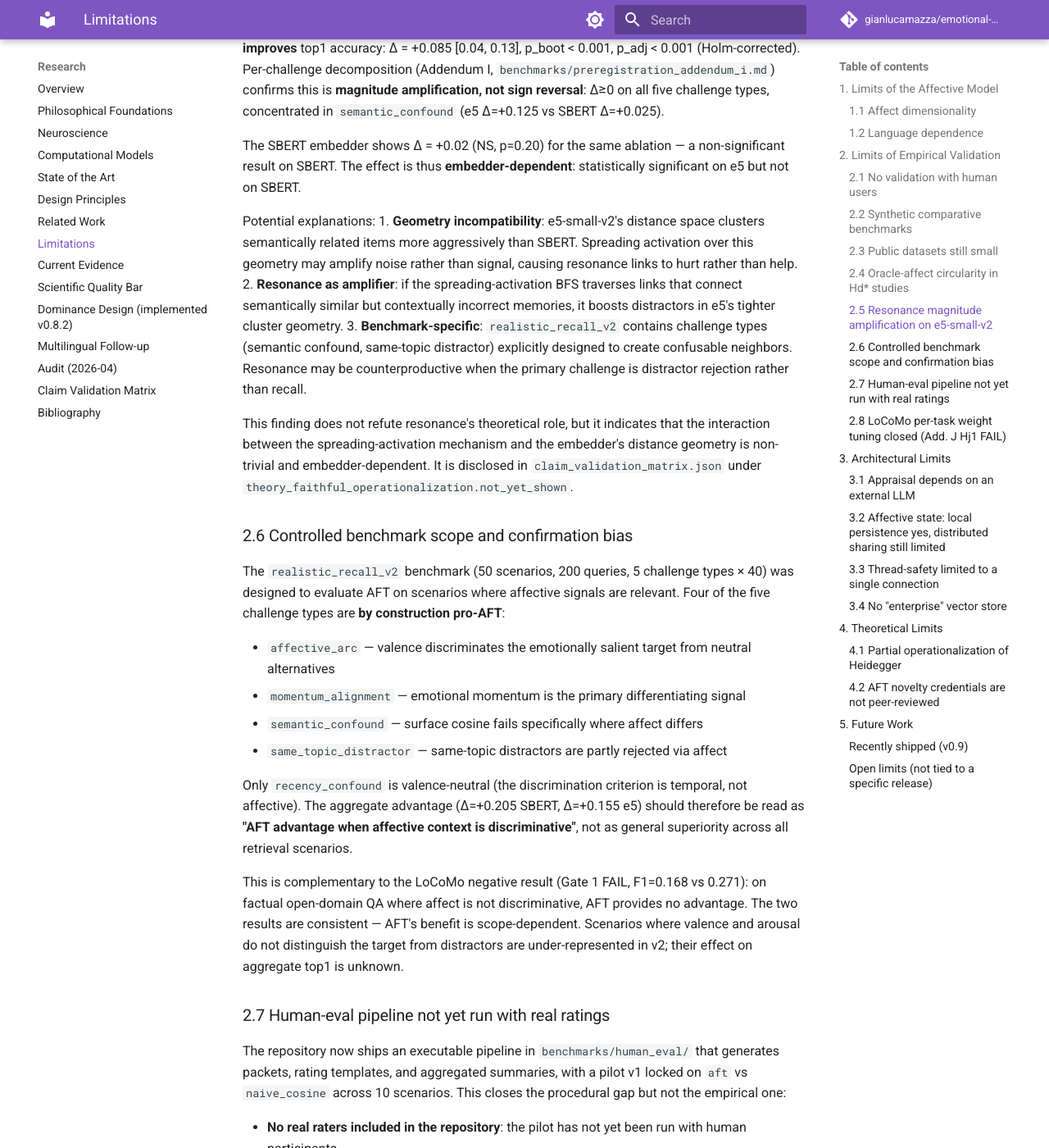
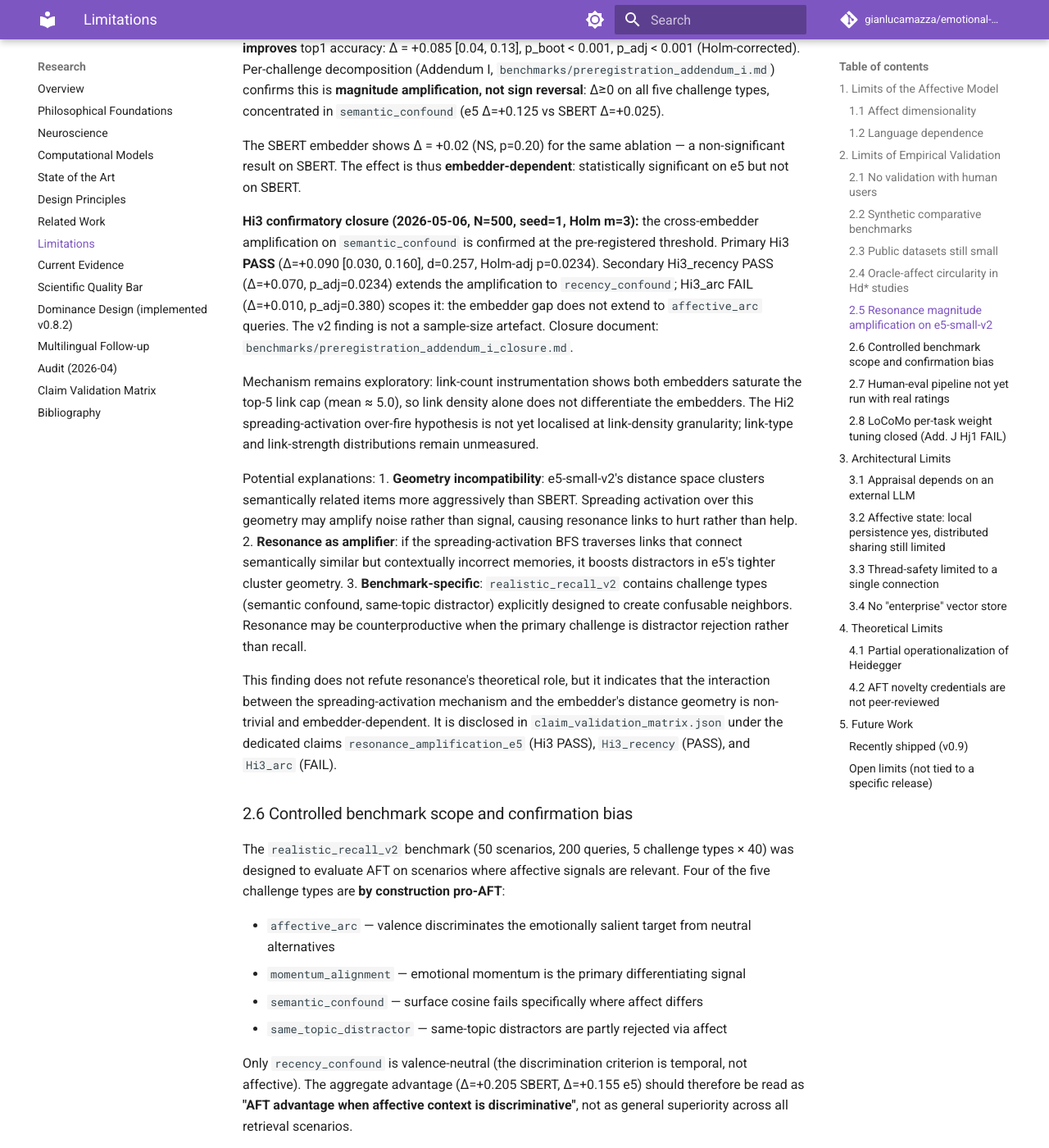
Before and after one commit to gianlucamazza/emotional-memory, an MkDocs documentation site: the page built from docs/research/08_limitations.md, in a window 1280 px wide and 1400 px high, scrolled down 3388 px. Shown: the whole window at 82% size. Built offline with MkDocs 1.6.1 and Material for MkDocs 9.7.7, drawn with Linux system fonts in a browser that asks for light colours; comment, search, counter and statistics services are not loaded.

Commit message:
docs: align research/paper artefacts with Hi3 closure (Add. I)
- ROADMAP.md: Sign-reversal experiment "Hi3 deferred" → PASS confirmatory
  (N=500, Δ=+0.090 [0.030,0.160], d=0.257, p_adj=0.0234)
- CHANGELOG.md: [Unreleased] Add. I entry expanded with Hi3 closure verbatim
  numbers (primary PASS, Hi3_recency PASS, Hi3_arc FAIL)
- docs/research/08_limitations.md §2.5: append Hi3 confirmatory closure
  block; cross-ref repointed from theory_faithful_operationalization to
  dedicated claim entries (resonance_amplification_e5, Hi3_recency, Hi3_arc)
- docs/research/09_current_evidence.md: theory_faithful_operationalization
  row refreshed to mention Hi3 PASS + Hi2 mechanism still pending
- paper/arxiv-submission.{tar.gz,sha256}: rebuilt to capture §7 update
  from commit e66fba8 (sha256 64fa48e5...)

Co-Authored-By: Claude Sonnet 4.6 <noreply@anthropic.com>

```diff
--- a/docs/research/08_limitations.md
+++ b/docs/research/08_limitations.md
@@ -152,6 +152,21 @@ The SBERT embedder shows Δ = +0.02 (NS, p=0.20) for the same ablation — a
 non-significant result on SBERT.  The effect is thus **embedder-dependent**:
 statistically significant on e5 but not on SBERT.
 
+**Hi3 confirmatory closure (2026-05-06, N=500, seed=1, Holm m=3):** the
+cross-embedder amplification on `semantic_confound` is confirmed at the
+pre-registered threshold. Primary Hi3 **PASS** (Δ=+0.090 [0.030, 0.160],
+d=0.257, Holm-adj p=0.0234). Secondary Hi3_recency PASS (Δ=+0.070, p_adj=0.0234)
+extends the amplification to `recency_confound`; Hi3_arc FAIL (Δ=+0.010,
+p_adj=0.380) scopes it: the embedder gap does not extend to `affective_arc`
+queries. The v2 finding is not a sample-size artefact. Closure document:
+`benchmarks/preregistration_addendum_i_closure.md`.
+
+Mechanism remains exploratory: link-count instrumentation shows both embedders
+saturate the top-5 link cap (mean ≈ 5.0), so link density alone does not
+differentiate the embedders. The Hi2 spreading-activation over-fire hypothesis
+is not yet localised at link-density granularity; link-type and link-strength
+distributions remain unmeasured.
+
 Potential explanations:
 1. **Geometry incompatibility**: e5-small-v2's distance space clusters semantically
    related items more aggressively than SBERT. Spreading activation over this geometry
@@ -167,7 +182,8 @@ Potential explanations:
 This finding does not refute resonance's theoretical role, but it indicates that
 the interaction between the spreading-activation mechanism and the embedder's
 distance geometry is non-trivial and embedder-dependent. It is disclosed in
-`claim_validation_matrix.json` under `theory_faithful_operationalization.not_yet_shown`.
+`claim_validation_matrix.json` under the dedicated claims `resonance_amplification_e5`
+(Hi3 PASS), `Hi3_recency` (PASS), and `Hi3_arc` (FAIL).
 
 ### 2.6 Controlled benchmark scope and confirmation bias
 
```
Also changed, not shown: CHANGELOG.md (+7 -4 lines), ROADMAP.md (+1 -1 lines), docs/research/09_current_evidence.md (+1 -1 lines), 2 other files.
